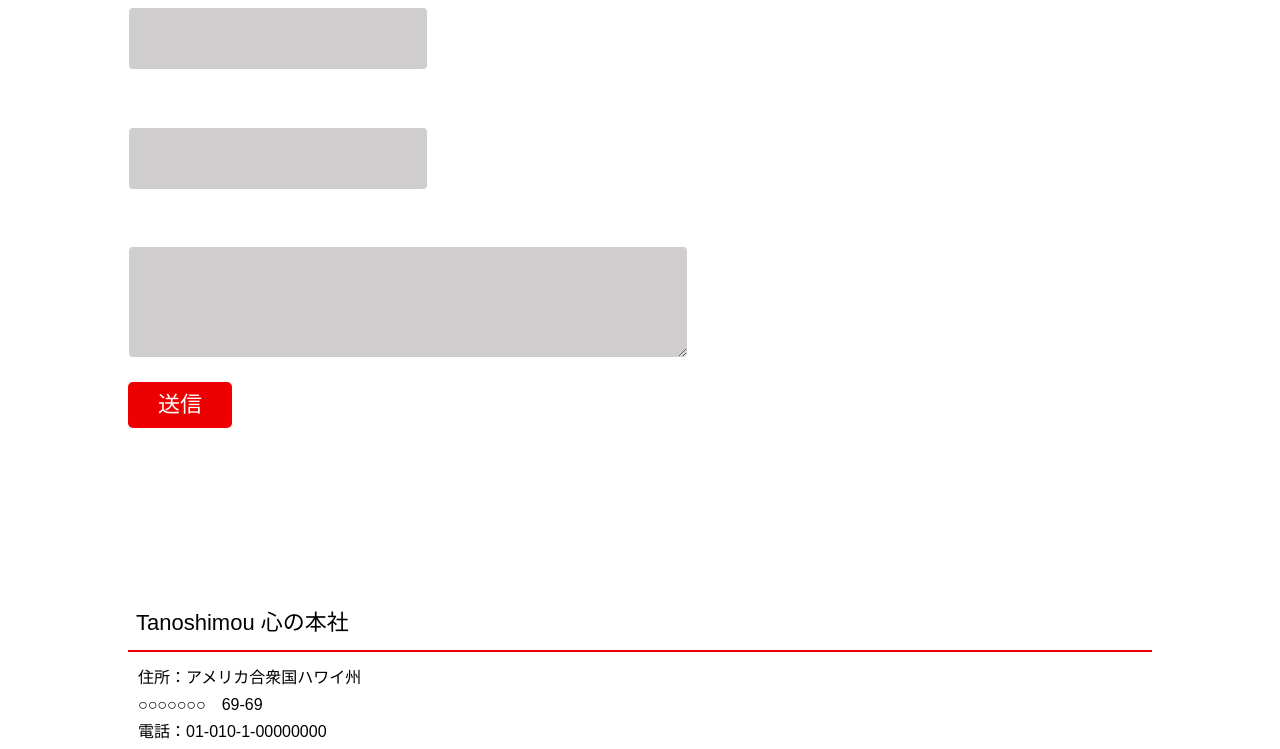
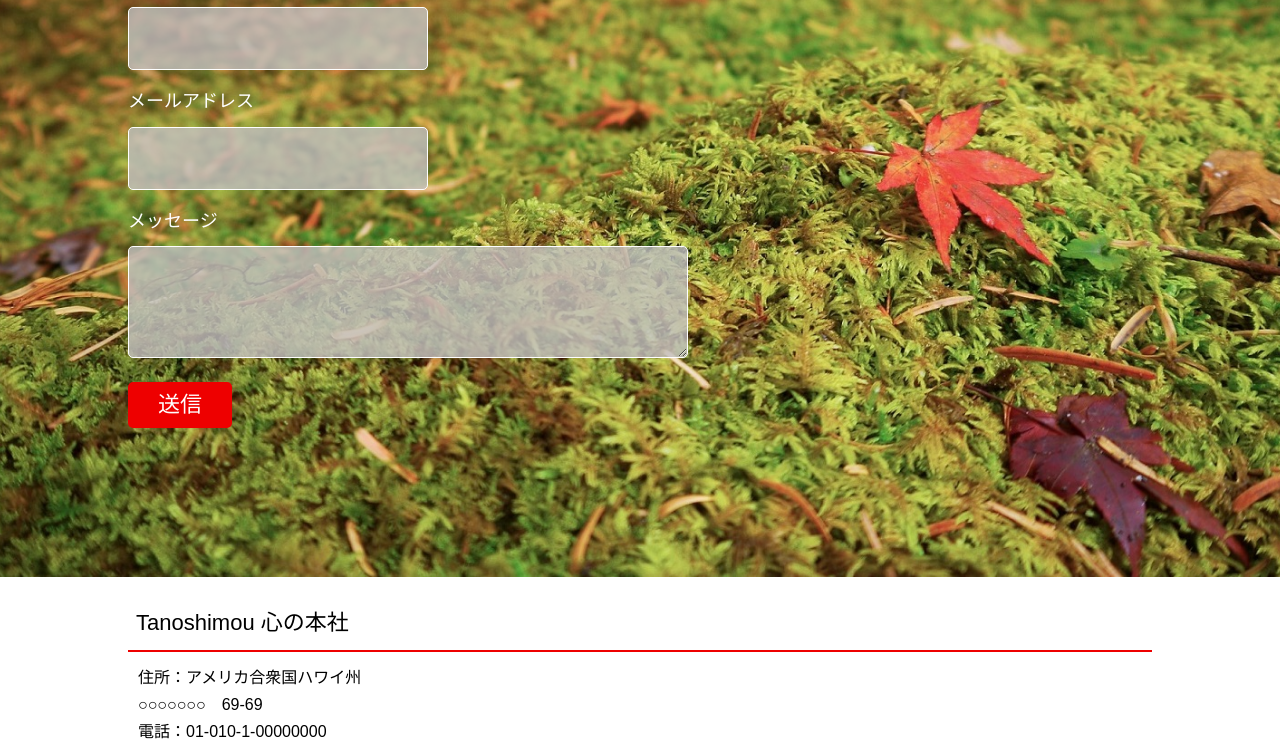
Before and after one commit to Ray-YF-Lin/kyoto_maple, a plain HTML site: page contact.html in a window 1280 px wide. Shown: the part 223-972 px from the top of the page. Drawn offline with nearby package versions, Linux system fonts and the light colour scheme; some packages are replaced by stand-ins of ours.

Commit message:
Update style.css

```diff
--- a/style.css
+++ b/style.css
@@ -282,7 +282,7 @@ aside p{
 }
 /*----------CONTACT----------*/
 #contact {
-    background-image: url(../images/contact_bg1.JPG);
+    background-image: url(./contact_bg1.JPG);
     min-height: 100vh;
 }
 /*----------from 問い合わせ----------*/
```
